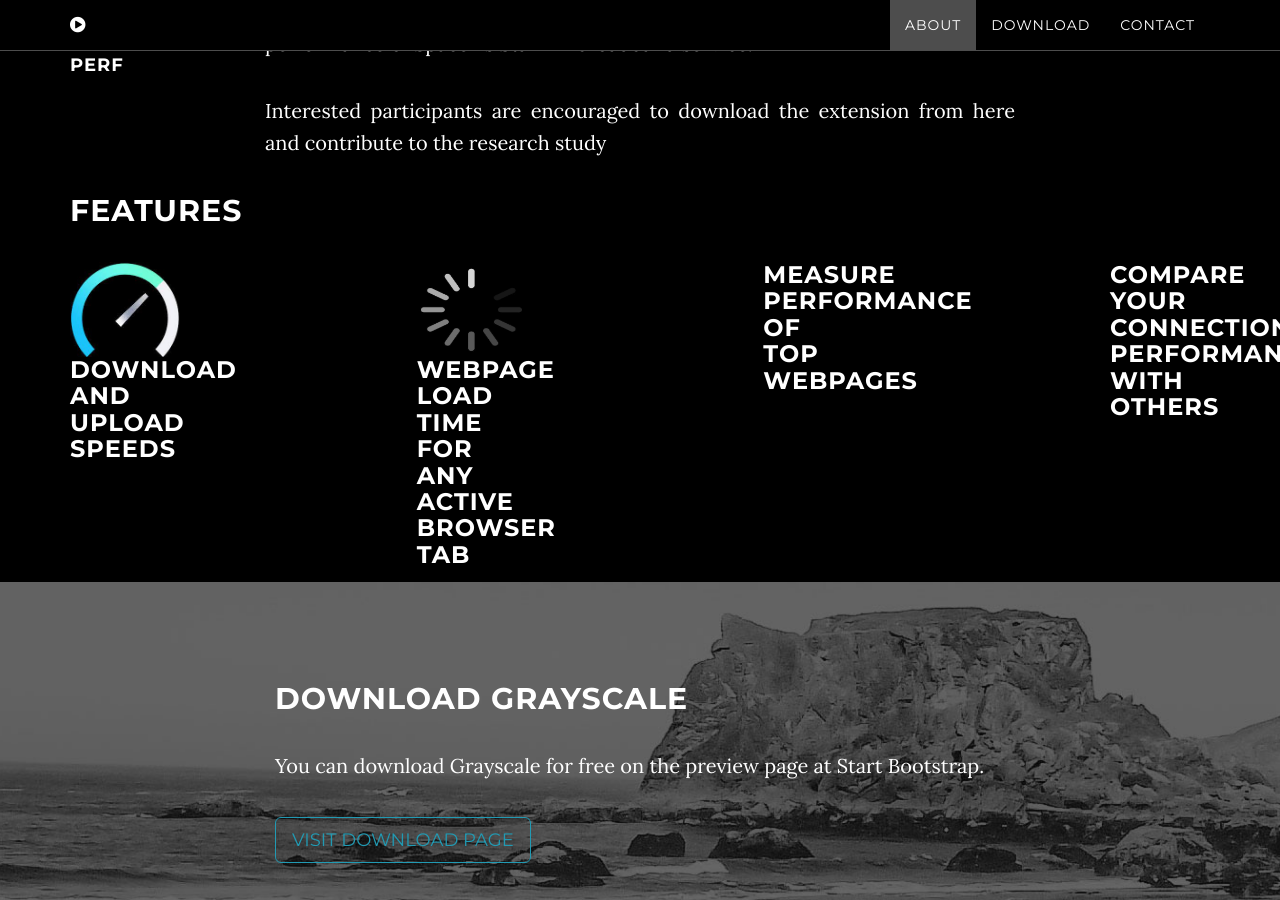
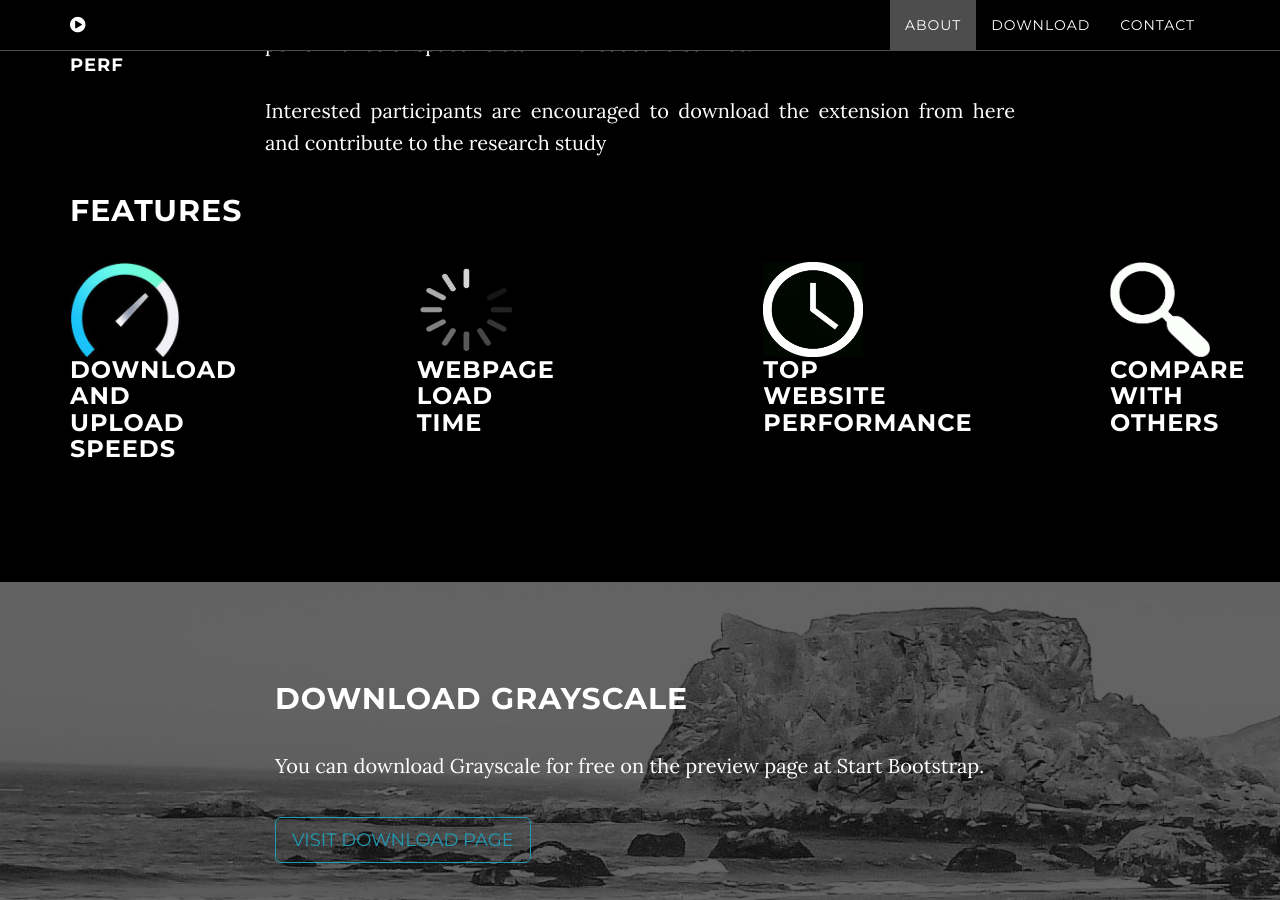
Before and after one commit to socsys/measurements, a Jekyll site: the page built from index.html, in a window 1280 px wide and 900 px high, scrolled down 1367 px. Built offline with Jekyll 4.4.1, drawn with Linux system fonts in a browser that asks for light colours.

Commit message:
add features section-4

```diff
--- a/_includes/about.html
+++ b/_includes/about.html
@@ -21,14 +21,16 @@
               <h3>Download and Upload Speeds</h3>
             </div>
             <div>
-              <img src="pageloadt.png" class="expand" width="110" height="95" alt=""/>
-              <h3>Webpage Load time for any active browser tab</h3>
+              <img src="pageloadt.png" class="expand" width="100" height="95" alt=""/>
+              <h3>Webpage Load time</h3>
             </div>
             <div>
-              <h3>Measure performance of top webpages</h3>
+              <img src="alexa.jpg" class="expand" width="100" height="95" alt=""/>
+              <h3>Top website performance</h3>
             </div>
             <div>
-              <h3>Compare your connection performance with others</h3>
+              <img src="compare.png" class="expand" width="100" height="95" alt=""/>
+              <h3>Compare with others</h3>
             </div>
             <span></span>
         </div>
```
Also changed, not shown: alexa.jpg (added), compare.png (added).
